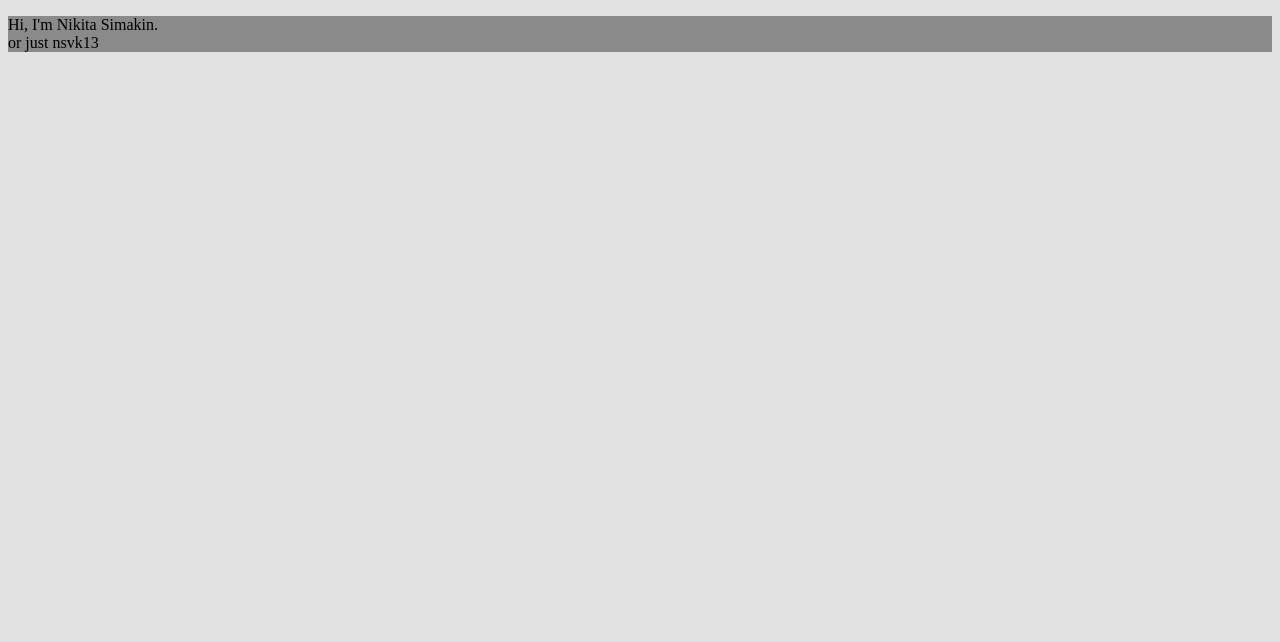
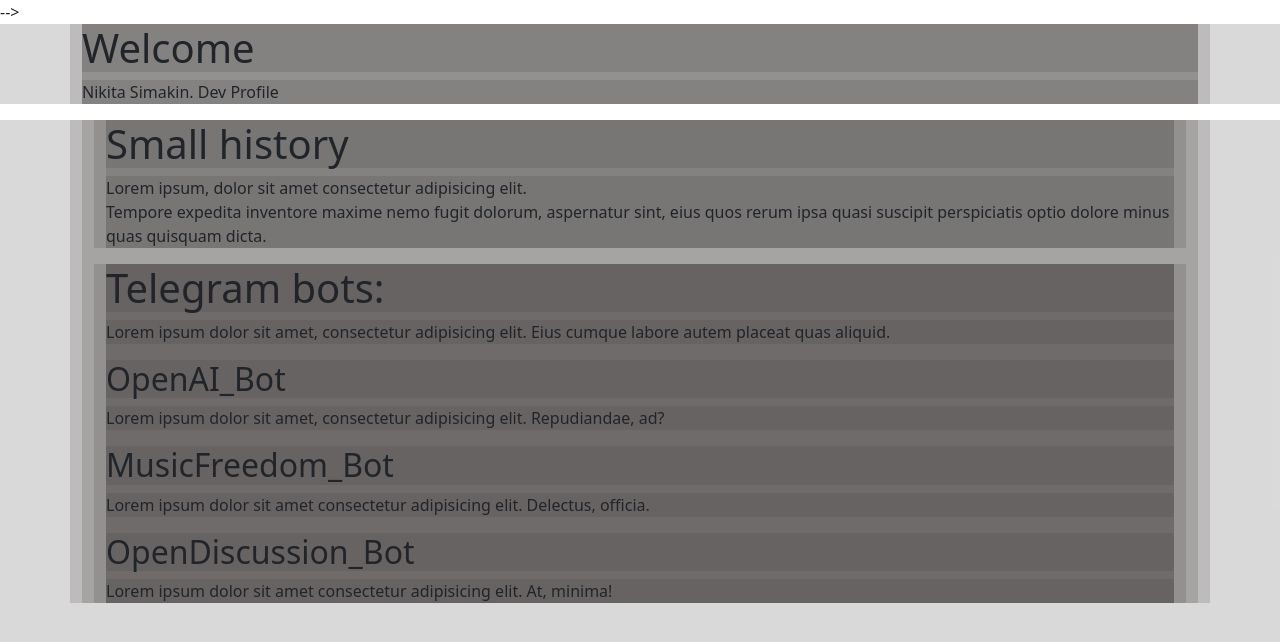
Before and after one commit to nsvk13/nsvk13.github.io, a website: page index.html in a window 1280 px wide. Drawn offline with nearby package versions, Linux system fonts and the light colour scheme.

Commit message:
Added a framework for a future structure

```diff
--- a/index.html
+++ b/index.html
@@ -2,35 +2,86 @@
 <html lang="ru">
 <head>
     <!-- meta -->
-    <title>nsvk13. dev page</title>
+    <title>Dev Page</title>
     <meta charset="UTF-8">
     <meta name="description" content="Веб-страница Front-end разработчика.">
     <meta name="author" content="nsvk13">
     <meta name="viewport" content="width=device-width, initial-scale=1.0">
-    <meta http-equiv="X-UA-Compatible" content="ie=edge" />
+    <meta http-equiv="X-UA-Compatible" content="ie=edge"/>
 
     <!-- link & script -->
     <link rel="stylesheet" href="src/css/main.css">
     <link type="image/x-icon" rel="shortcut icon" href="src/img/logo.png">
-    <link rel="preconnect" href="https://fonts.googleapis.com">
-    <link rel="preconnect" href="https://fonts.gstatic.com" crossorigin>
-    <link href="https://fonts.googleapis.com/css2?family=Nunito:wght@200&display=swap" rel="stylesheet">
-<!--     <link href="https://cdn.jsdelivr.net/npm/bootstrap@5.3.0-alpha1/dist/css/bootstrap.min.css" rel="stylesheet" integrity="sha384-GLhlTQ8iRABdZLl6O3oVMWSktQOp6b7In1Zl3/Jr59b6EGGoI1aFkw7cmDA6j6gD" crossorigin="anonymous">
-
+    <link rel="preconnect" href="https://fonts.gstatic.com">
+    <link href="https://fonts.googleapis.com/css2?family=Inter:wght@300;400;500;600;700&display=swap" rel="stylesheet">
+    <link href="https://cdn.jsdelivr.net/npm/bootstrap@5.3.0-alpha1/dist/css/bootstrap.min.css" rel="stylesheet" integrity="sha384-GLhlTQ8iRABdZLl6O3oVMWSktQOp6b7In1Zl3/Jr59b6EGGoI1aFkw7cmDA6j6gD" crossorigin="anonymous">
     <script src="src/scripts/script.js"></script> -->
 </head>
 <body>
-    <header>
-    <div class="container">
-        <div class="head box">
+  <!-- header -->
+  <header>
+    <div class="header container">
+      <div class="header text bar">
+        <div class="headet-text-text">
+          <h1 id="header-h1">Welcome</h1>
+          <p>
+            Nikita Simakin. Dev Profile
+          </p>
+        </div>
+      </div>
+    </div>
+  </header>
+  <!-- main -->
+  <main>
+    <div class="main container">
+      <div class="main container background">
+        <!-- text information-->
+        <div class="main container information">
+          <article>
+            <h1 id="python">Small history</h1>
             <p>
-                Hi, I'm Nikita Simakin.
-                <br>or just nsvk13
+              Lorem ipsum, dolor sit amet consectetur adipisicing elit.
+              <br>Tempore expedita inventore maxime nemo fugit dolorum, aspernatur sint, eius quos rerum ipsa quasi suscipit perspiciatis optio dolore minus quas quisquam dicta.
             </p>
+          </article>
         </div>
+
+        <!-- text information -->
+        <div class="main container outro">
+          <div class="main my projects">
+            <!-- Telegram bots -->
+            <div class="main telegram bots">
+              <article>
+
+                <!-- Description -->
+                <h1 id="TelegramBots">Telegram bots:</h1>
+                <p>
+                  Lorem ipsum dolor sit amet, consectetur adipisicing elit. Eius cumque labore autem placeat quas aliquid.
+                </p>
+
+                <!-- First Telegram Bot-->
+                <h2>OpenAI_Bot</h2>
+                <p>
+                  Lorem ipsum dolor sit amet, consectetur adipisicing elit. Repudiandae, ad?
+                </p>
+
+                <!-- Second Telegram Bot -->
+                <h2>MusicFreedom_Bot</h2>
+                <p>
+                  Lorem ipsum dolor sit amet consectetur adipisicing elit. Delectus, officia.
+                </p>
+
+                <!-- Third Telegram Bot -->
+                <h2>OpenDiscussion_Bot</h2>
+                <p>
+                  Lorem ipsum dolor sit amet consectetur adipisicing elit. At, minima!
+                </p>
+              </article>
+            </div>
+          </div>
+        </div>
+      </div>
     </div>
-</header>
-<main></main>
-<footer></footer>
+  </main>
 </body>
 </html>
--- a/src/css/main.css
+++ b/src/css/main.css
@@ -1,11 +1,37 @@
 * {
-    background-color: rgba(85, 86, 87, 0.178);
+  background-color: rgba(75, 72, 72, 0.205);
 }
 
-/*
-Header Container for short information
-*/
+body {
+    font-family: 'Inter', sans-serif;
+  }
 
-.container {
-    margin: auto;
+/*   .section-heading {
+    font-size: 36px;
+    font-weight: 600;
+    text-transform: uppercase;
+    letter-spacing: 0.5px;
+    margin-bottom: 30px;
+  }
+
+  .section-text {
+    font-size: 18px;
+    font-weight: 400;
+    line-height: 1.5;
+    margin-bottom: 30px;
+  }
+ */
+
+.header container {
+  margin: auto;
 }
+
+.header text bar {
+  margin: auto;
+}
+
+.header text text {
+  padding: 10px;
+  margin: auto;
+  margin-top: 20px;
+}
```
